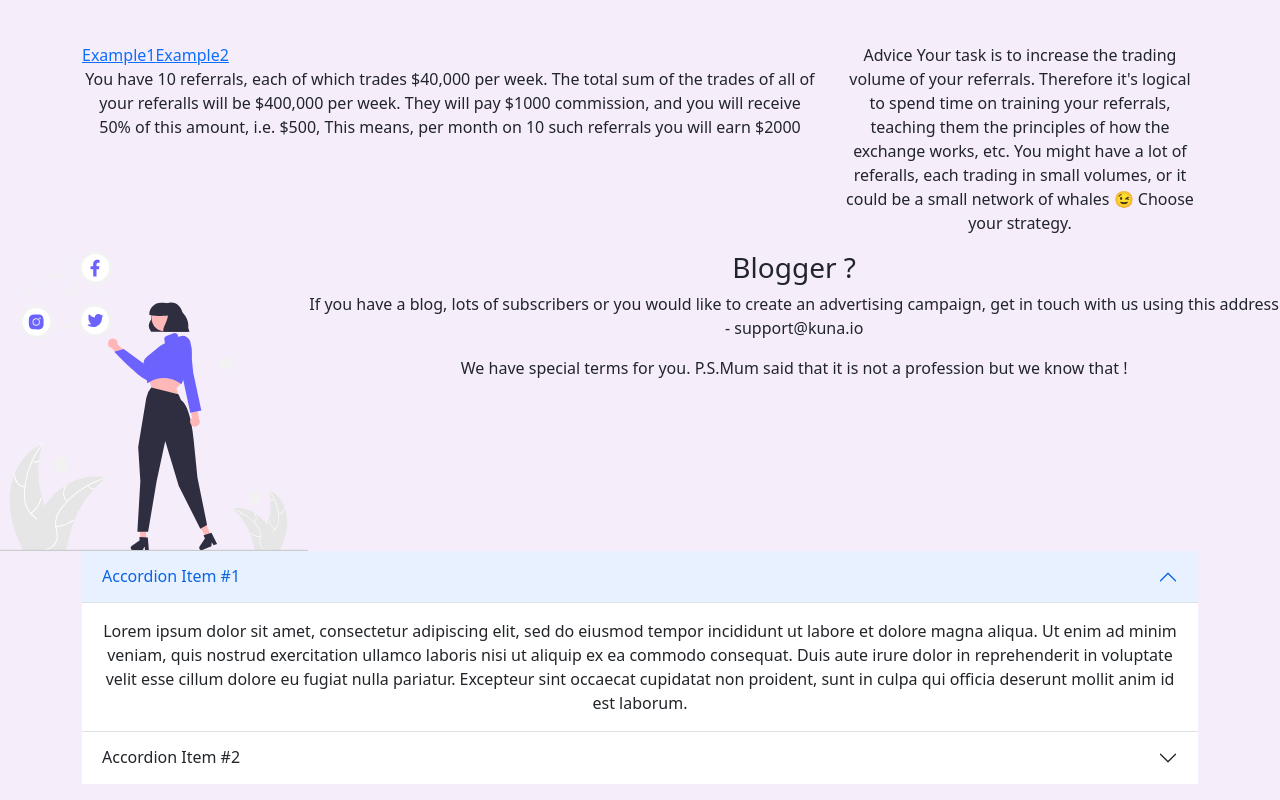
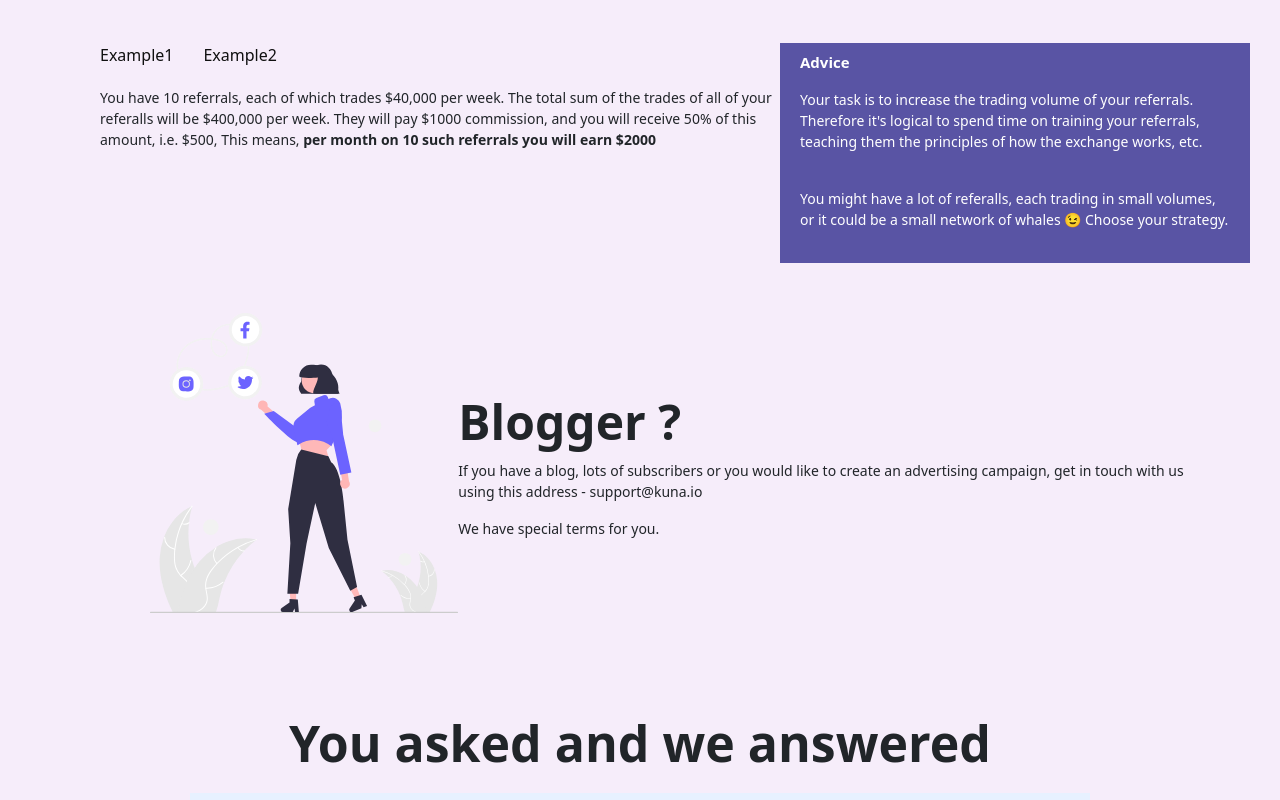
Before and after one commit to Jos33y/veximo-v2, a React (Create React App) app in the folder front_end/: page /refProgram in a window 1280 px wide. Shown: the part 1500-2300 px from the top of the page. Built offline with nearby package versions, Linux system fonts and the light colour scheme.

Commit message:
partial work

```diff
--- a/front_end/src/pages/refProgram.js
+++ b/front_end/src/pages/refProgram.js
@@ -112,67 +112,91 @@ const RefProgram = () => {
                     </Table>
                 </Container>
             </div>
-            <div className="advice">
-                <Container>
-                    <Row>
-                        <Col lg={8}>
-                            <div className="d-flex">
+            <div className="advice d-flex">
+                            <div className="advice-content">
+                                <div className="advice-links d-flex">
                                     <Link to="" className="advice-links">Example1</Link>
                                     <Link to="" className="advice-links">Example2</Link>
                                 </div>
-                            <p>You have 10 referrals, each of which trades $40,000 per week.
+                                <p className="advice-details">You have 10 referrals, each of which trades $40,000 per week.
                                     The total sum of the trades of all of your referalls will be $400,000 per week.
                                     They will pay $1000 commission, and you will receive 50% of this amount, i.e.
-                                $500, This means, per month on 10 such referrals you will earn $2000</p>
-                        </Col>
-                        <Col lg={4}>
-                            <p>Advice
+                                    $500, This means, <span>per month on 10 such referrals you will earn $2000</span></p>
+                            </div>
+                            <div className="advice-content2">
+                                <h6>Advice</h6>
+                                <p>
                                     Your task is to increase the trading volume of your referrals.
                                     Therefore it's logical to spend time on training your referrals, teaching them
                                     the principles of how the exchange works, etc.
-                                You might have a lot of referalls, each trading in small volumes,
+                                   </p>
+                                <p> You might have a lot of referalls, each trading in small volumes,
                                     or it could be a small network of whales 😉 Choose your strategy.</p>
-                        </Col>
-                    </Row>
-                </Container>
                             </div>
-            <div className="d-flex">
+            </div>
+            <div className="blogger d-flex">
                     <div>
                         <img src={influencer} alt="" className="influencer"/>
                     </div>
                     <div>
-                        <h3>Blogger ?</h3>
-                        <p>If you have a blog, lots of subscribers or you would like to create an advertising campaign,
+                        <h3 className="title">Blogger ?</h3>
+                        <p className="message">If you have a blog, lots of subscribers or you would like to create an advertising campaign,
                             get in touch with us using this address - support@kuna.io</p>
-                        <p>We have special terms for you.
-                            P.S.Mum said that it is not a profession but we know that !</p>
+                        <p>We have special terms for you.</p>
                     </div>
             </div>
-            <div>
+            <div className="QA">
                 <Container>
-                    <Accordion defaultActiveKey="0" flush>
+                    <h1>You asked and we answered</h1>
+                    <Accordion className="accordion" defaultActiveKey="0" flush>
                         <Accordion.Item eventKey="0">
-                            <Accordion.Header>Accordion Item #1</Accordion.Header>
-                            <Accordion.Body>
-                                Lorem ipsum dolor sit amet, consectetur adipiscing elit, sed do
-                                eiusmod tempor incididunt ut labore et dolore magna aliqua. Ut enim ad
-                                minim veniam, quis nostrud exercitation ullamco laboris nisi ut
-                                aliquip ex ea commodo consequat. Duis aute irure dolor in
-                                reprehenderit in voluptate velit esse cillum dolore eu fugiat nulla
-                                pariatur. Excepteur sint occaecat cupidatat non proident, sunt in
-                                culpa qui officia deserunt mollit anim id est laborum.
+                            <Accordion.Header>How is the commission calculated from my referalls ?</Accordion.Header>
+                            <Accordion.Body className="accordion-body">
+                                The trading volume is calculated for each pair, then all summarized.
+
+                                Referral 1. One of your referrals has bought 1 BTC for a price of $4000, and then after 1 minute, sold it for a price of $4010. The value of the trades will be $8010. The total commission will be $20
+                                Referral 2. Another of your referrals has traded on the pair ETH/USDT. And during the day he has bought and sold 10 ETH five times.
+
+                                This means that, with an ETH price of $135, over the course of the day, the value of trades is $6750. The size of the commission paid is $16.87
+
+                                This means that, for one day the volume of trades of all of your referrals will make up $14750. Throughout the week, with these trades, you will receive a total of $103,250 of trading value
+
+                                The total amount of commission paid for the week is $258
                             </Accordion.Body>
                         </Accordion.Item>
                         <Accordion.Item eventKey="1">
-                            <Accordion.Header>Accordion Item #2</Accordion.Header>
+                            <Accordion.Header>When will the bonus be calculated</Accordion.Header>
+                            <Accordion.Body className="accordion-body">
+                                Referral bonuses are accrued every Tuesday at 00:00 (UTC). The bonuses will appear on the wallets of each asset.
+                                All transactions appear in the replenishment history.
+                            </Accordion.Body>
+                        </Accordion.Item>
+                        <Accordion.Item eventKey="2">
+                            <Accordion.Header>If my referrals trading volume is less than $400 per week, will I still receive anything ?</Accordion.Header>
+                            <Accordion.Body className="accordion-body">
+                                Probably not. It depends on the size of the commission fee. If your referrals for the week have paid less than $1 in commission, then you will not receive anything.
+                                A good reason to encourage your referrals to trade or to expand your referral network. 😉
+                            </Accordion.Body>
+                        </Accordion.Item>
+                        <Accordion.Item eventKey="3">
+                            <Accordion.Header>Can we be mutual referrals to each other ?</Accordion.Header>
+                            <Accordion.Body className="accordion-body">
+                                Unfortunately not ! A referral can only be an account that was registered after your own ?
+                            </Accordion.Body>
+                        </Accordion.Item>
+                        <Accordion.Item eventKey="4">
+                            <Accordion.Header>Can I create a new account, in order to be a referral for myself ?</Accordion.Header>
                             <Accordion.Body>
-                                Lorem ipsum dolor sit amet, consectetur adipiscing elit, sed do
-                                eiusmod tempor incididunt ut labore et dolore magna aliqua. Ut enim ad
-                                minim veniam, quis nostrud exercitation ullamco laboris nisi ut
-                                aliquip ex ea commodo consequat. Duis aute irure dolor in
-                                reprehenderit in voluptate velit esse cillum dolore eu fugiat nulla
-                                pariatur. Excepteur sint occaecat cupidatat non proident, sunt in
-                                culpa qui officia deserunt mollit anim id est laborum.
+                                Yes, of course ! But there is little point in this.
+                                It's far better to develop your referral network of friends and acquintances, who will be trading larger amounts.
+                            </Accordion.Body>
+                        </Accordion.Item>
+                        <Accordion.Item eventKey="5">
+                            <Accordion.Header>Where can I see the bonuses from the referral program ?</Accordion.Header>
+                            <Accordion.Body className="accordion-body">
+
+                                On the page 'my bonuses' you will see the approximate asset value, which will be credited on Tuesday.
+                                Additionally, all referral program transactions are available on the assets pages in the deposit history.
                             </Accordion.Body>
                         </Accordion.Item>
                     </Accordion>
--- a/front_end/src/styles/refProgram.css
+++ b/front_end/src/styles/refProgram.css
@@ -94,3 +94,75 @@
 .ref-program .advice {
     margin-top: 100px;
 }
+.ref-program .advice .advice-links {
+    color: #101010;
+    text-decoration: none;
+    margin-right: 30px;
+}
+.ref-program .advice .advice-details {
+    width: 680px;
+    text-align: left;
+    font-size: 14px;
+    margin-top: 20px;
+}
+.ref-program .advice span {
+    font-weight: bold;
+}
+.ref-program .advice .advice-content {
+    margin-left: 100px;
+}
+.ref-program .advice-content2 {
+    background: #5954A4;
+    color: #FFFFFF;
+    width: 470px;
+    height: 220px;
+    padding: 10px;
+}
+.ref-program .advice-content2 p {
+    width: 450px;
+    text-align: left;
+    font-size: 14px;
+    padding: 10px;
+
+}
+.ref-program .advice-content2 h6 {
+    font-weight: bold;
+    font-size: 15px;
+    text-align: left;
+    padding-left: 10px;
+}
+.ref-program .blogger {
+    margin-top: 50px;
+    margin-left: 150px;
+}
+.ref-program .blogger .message {
+    width: 730px;
+    text-align: left;
+    font-size: 14px;
+}
+.ref-program .blogger p {
+    font-size: 14px;
+    text-align: left;
+}
+.ref-program .blogger .title {
+    font-size: 48px;
+    text-align: left;
+    margin-bottom: 10px;
+}
+.ref-program .QA {
+    margin-top: 100px;
+}
+.ref-program .QA h1 {
+    font-weight: bold;
+    font-size: 50px;
+    margin-bottom: 20px;
+}
+.ref-program .QA .accordion{
+   width: 900px;
+    margin: auto;
+    background: #B4A1C9!important;
+}
+.ref-program .QA .accordion .accordion-body {
+    text-align: left;
+    padding: 10px;
+}
```
Lines whose indentation alone changed are shown as unchanged.
